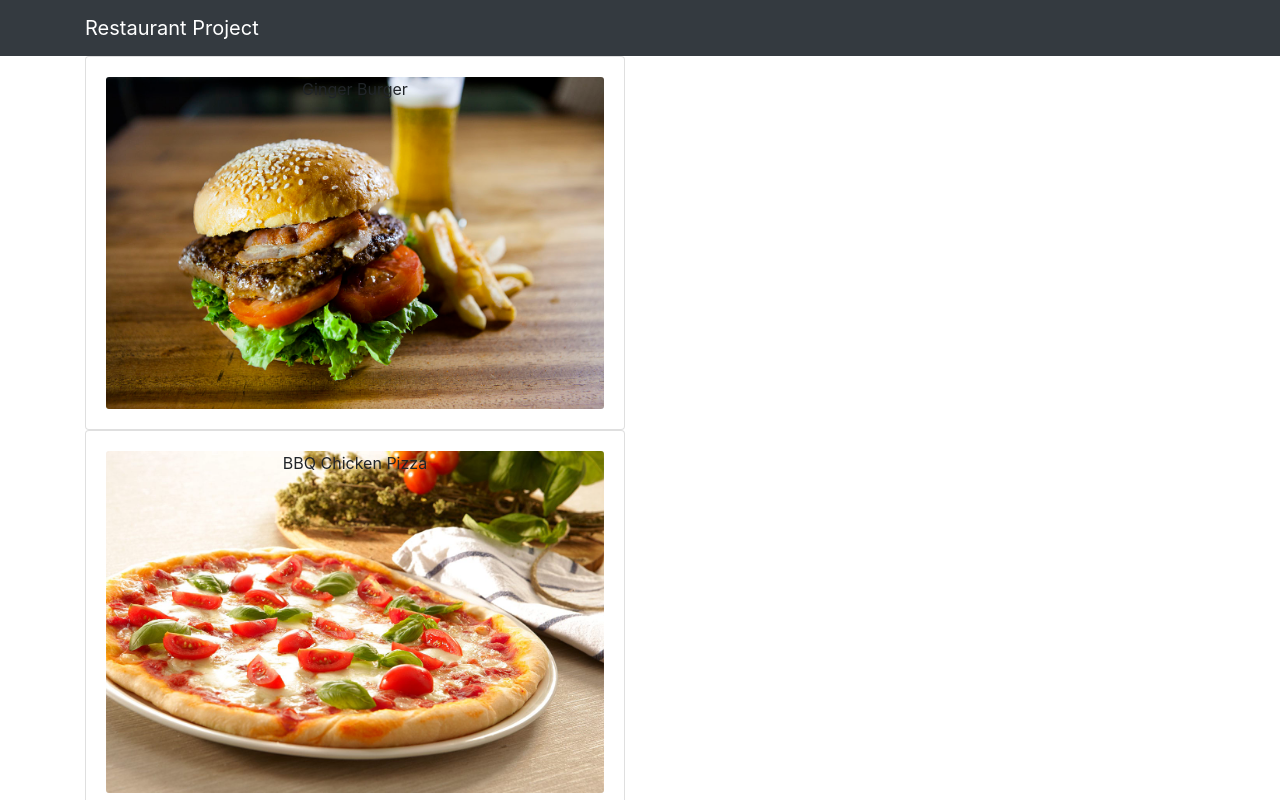
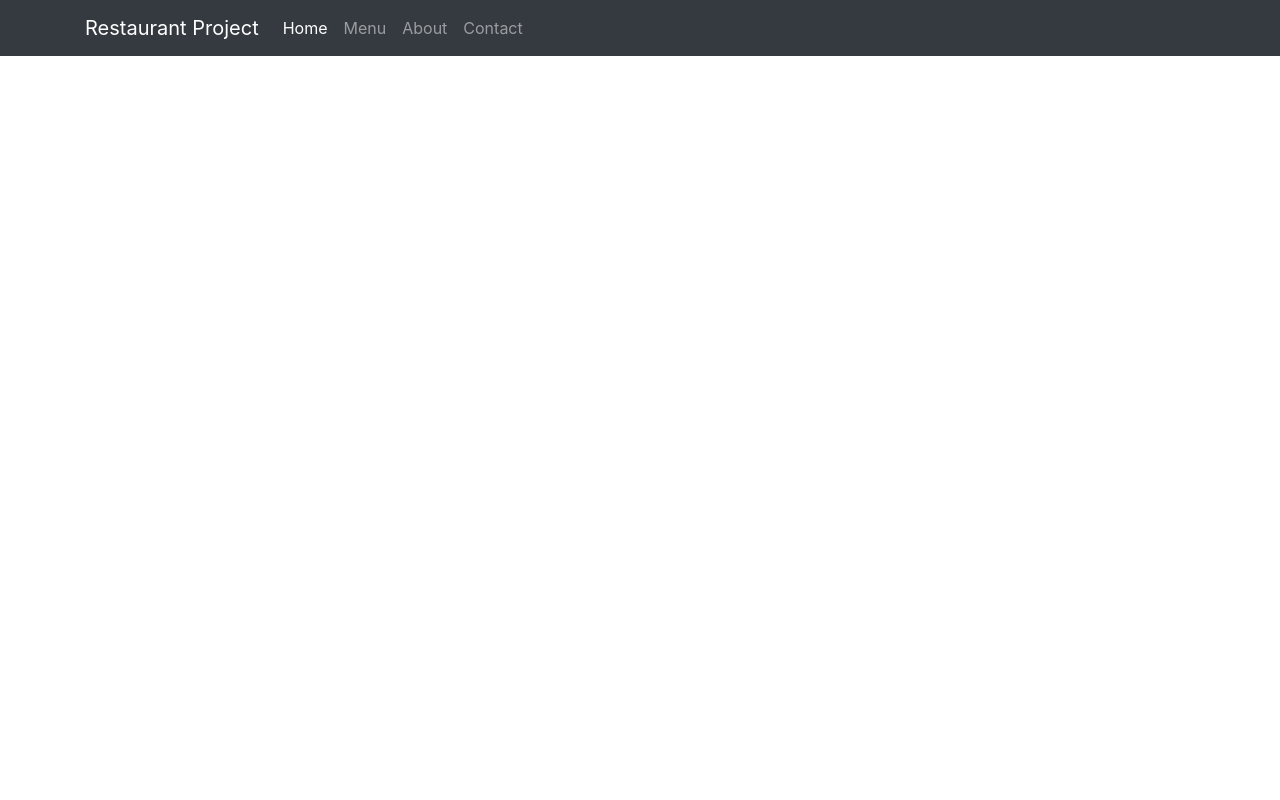
Before and after one commit to kazinahidul/restaurant-project, a React (Create React App) app: page / in a window 1280 px wide. Shown: the top 800 px of the page. Built offline with nearby package versions, Linux system fonts and the light colour scheme.

Commit message:
added routing to the project

```diff
--- a/package.json
+++ b/package.json
@@ -11,6 +11,8 @@
     "react": "^18.2.0",
     "react-dom": "^18.2.0",
     "react-popper": "^2.2.3",
+    "react-router": "^6.3.0",
+    "react-router-dom": "^6.3.0",
     "react-scripts": "5.0.1",
     "reactstrap": "^8.5.1",
     "web-vitals": "^2.1.4"
--- a/src/App.js
+++ b/src/App.js
@@ -2,12 +2,15 @@
 import './App.css';
 import MainComponent from './components/MainComponent.js'
 import 'bootstrap/dist/css/bootstrap.min.css';
+import { BrowserRouter } from 'react-router-dom'
 
 
 function App() {
   return (
     <div className="App">
+    <BrowserRouter>
       <MainComponent />
+    </BrowserRouter>
     </div>
   );
 }
--- /dev/null
+++ b/src/components/body/About.js
@@ -0,0 +1,11 @@
+import React from 'react';
+
+const About = () => {
+    return (
+        <div>
+
+        </div>
+    )
+}
+
+export default About
--- a/src/components/body/Body.js
+++ b/src/components/body/Body.js
@@ -1,10 +1,23 @@
 import React from 'react';
 import Menu from './Menu'
+import Home from './Home'
+import About from './About'
+import Contact from './Contact'
+import { Route, Routes } from 'react-router-dom'
 
 const Body = () => {
+    console.log("received")
     return (
         <div>
-            <Menu />
+            <Routes>
+                <Route path="/"  exact element={<Home />} />
+                <Route path="/menu"  exact element={<Menu />} />
+                <Route path="/about"  exact element={<About />} />
+                <Route path="/contact"  exact element={<Contact />} />
+            </Routes>
+
+
+
         </div>
     )
 }
--- /dev/null
+++ b/src/components/body/Contact.js
@@ -0,0 +1,14 @@
+import React, { Component } from 'react';
+
+class Contact extends Component {
+    render (){
+        return (
+            <div>
+
+            </div>
+        )
+    }
+
+}
+
+export default Contact
--- /dev/null
+++ b/src/components/body/Home.js
@@ -0,0 +1,14 @@
+import React, { Component } from 'react';
+
+class Home extends Component {
+    render (){
+        return (
+            <div>
+
+            </div>
+        )
+    }
+
+}
+
+export default Home
--- a/src/components/body/LoadComments.js
+++ b/src/components/body/LoadComments.js
@@ -3,6 +3,7 @@
 
 
 const LoadComments = (props) => {
+    console.log(props)
     return (
         props.comments.map(comment => {
             return (
--- a/src/components/body/Menu.js
+++ b/src/components/body/Menu.js
@@ -12,7 +12,7 @@
 
 
     onDishSelect = (dish) => {
-        console.log(dish)
+        // console.log(dish)
         this.setState({ selectedDish : dish })
     }
 
--- a/src/components/header/Navigation.js
+++ b/src/components/header/Navigation.js
@@ -1,17 +1,52 @@
-import React from 'react';
-import { Navbar, NavbarBrand } from 'reactstrap';
+import React, { Component } from 'react';
+import { Navbar, NavbarBrand, Nav, NavItem, NavbarToggler, Collapse } from 'reactstrap';
+import { Link } from 'react-router-dom'
 
 
-const Navigation = () => {
+class Navigation extends Component  {
+    constructor(props) {
+        super(props);
+        this.state = {
+            isNavOpen: false,
+        }
+    }
+
+    navToggle = () => {
+        this.setState({
+            isNavOpen : !this.state.isNavOpen
+        })
+    }
+
+
+    render () {
         return (
             <div>
-            <Navbar dark color="dark" >
+                <Navbar dark color="dark" expand="sm">
                     <div className='container'>
+                    <NavbarToggler onClick={this.navToggle}/>
                     <NavbarBrand href="/">Restaurant Project</NavbarBrand>
+                    <Collapse isOpen={this.state.isNavOpen} navbar>
+                        <Nav className='mr-auto' navbar>
+                            <NavItem>
+                                <Link to="/" className='nav-link active'>Home</Link>
+                            </NavItem>
+                            <NavItem>
+                                <Link to="/menu" className='nav-link '>Menu</Link>
+                            </NavItem>
+                            <NavItem>
+                                <Link to="/about" className='nav-link '>About</Link>
+                            </NavItem>
+                            <NavItem>
+                                <Link to="/contact" className='nav-link '>Contact</Link>
+                            </NavItem>
+                        </Nav>
+                    </Collapse>
                     </div>
                 </Navbar>
             </div>
         )
     }
 
+}
+
 export default Navigation
--- a/src/index.js
+++ b/src/index.js
@@ -4,12 +4,25 @@
 import App from './App';
 import reportWebVitals from './reportWebVitals';
 
-const root = ReactDOM.createRoot(document.getElementById('root'));
-root.render(
-  <React.StrictMode>
-    <App />
-  </React.StrictMode>
-);
+// const root = ReactDOM.createRoot(document.getElementById('root'));
+// root.render(
+//   <React.StrictMode>
+//     <App />
+//   </React.StrictMode>
+// );
+
+
+// ReactDOM.render(<App />, document.getElementById('root'));
+
+// const root = document.getElementById('root')
+
+// if (root !== null) {
+//   ReactDOM.render(<App />, root)
+// }
+
+const container = document.getElementById('root');
+const root = ReactDOM.createRoot(container);
+root.render(<App />);
 
 // If you want to start measuring performance in your app, pass a function
 // to log results (for example: reportWebVitals(console.log))
```
Also changed, not shown: 1 other file (tests, documents, lock files or other folders). Lines whose indentation alone changed are shown as unchanged.
